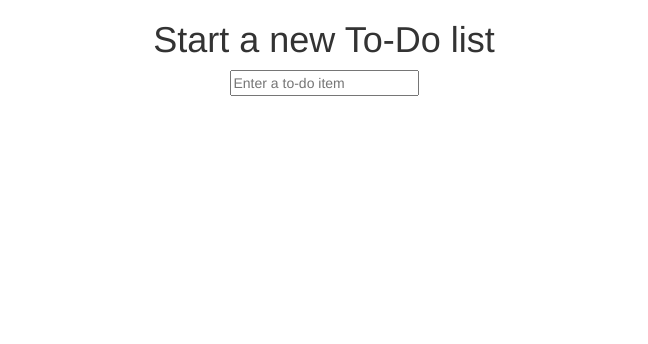
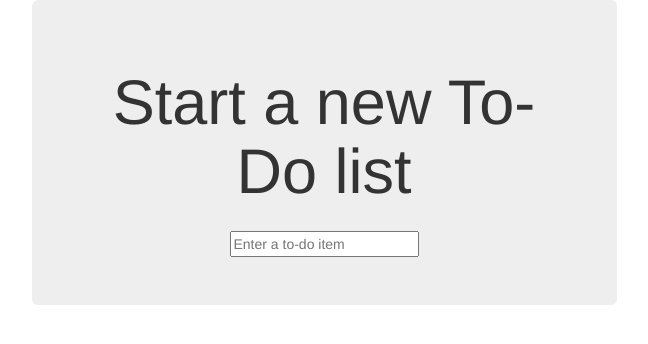
Before and after one commit to ZachLiuGIS/TTD_Django, a Django app: page / in a window 1280 px wide. Shown: the top 344 px of the page, without its empty margins (316-964 px from the left). Run offline with Django 3.2, Linux system fonts and the light colour scheme; some libraries are stand-ins or nearby versions.

Commit message:
Use Bootstrap to improve layout

```diff
--- /dev/null
+++ b/lists/static/base.css
@@ -0,0 +1,3 @@
+#id_new_item {
+    margin-top: 2ex;
+}
--- a/lists/templates/base.html
+++ b/lists/templates/base.html
@@ -4,12 +4,14 @@
         <title>To-Do lists</title>
         <meta name="viewport" content="width=device-width, initial-scale=1.0">
         <link href="/static/bootstrap/css/bootstrap.min.css" rel="stylesheet" media="screen">
+        <link href="/static/base.css" rel="stylesheet" media="screen">
+
     </head>
 
     <body>
         <div class="container">
             <div class="row">
-                <div class="col-md-6 col-md-offset-3">
+                <div class="col-md-6 col-md-offset-3 jumbotron">
                     <div class="text-center">
                         <h1>{% block header_text %} {% endblock %}</h1>
                         <form method="POST" action="{% block form_action %}{% endblock %}">
--- a/lists/templates/list.html
+++ b/lists/templates/list.html
@@ -5,7 +5,7 @@
 {% block form_action %}/lists/{{ list.id }}/add_item{% endblock %}
 
 {% block table %}
-    <table id="id_list_table">
+    <table id="id_list_table" class="table">
         {% for item in list.item_set.all %}
         <tr><td>{{ forloop.counter }}: {{ item.text }}</td></tr>
         {% endfor %}
```
